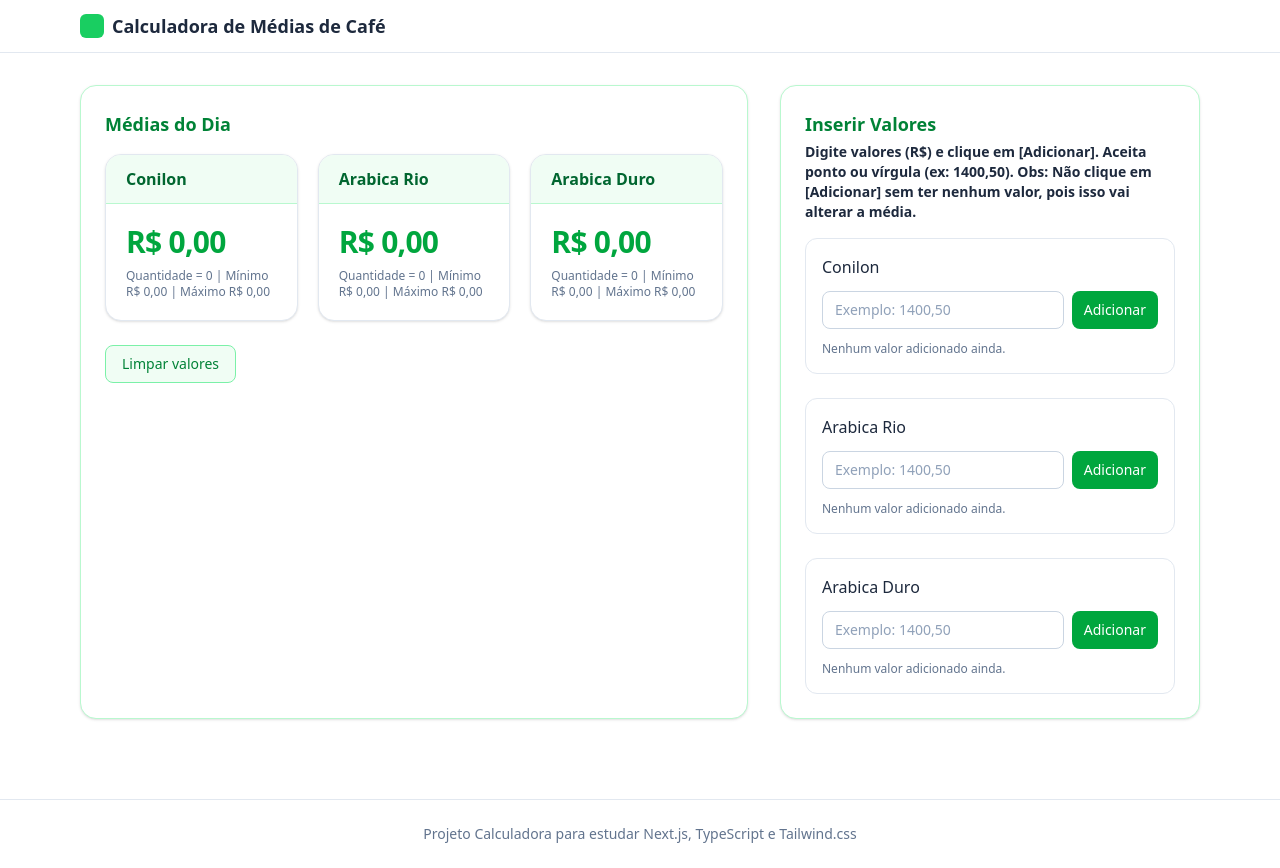
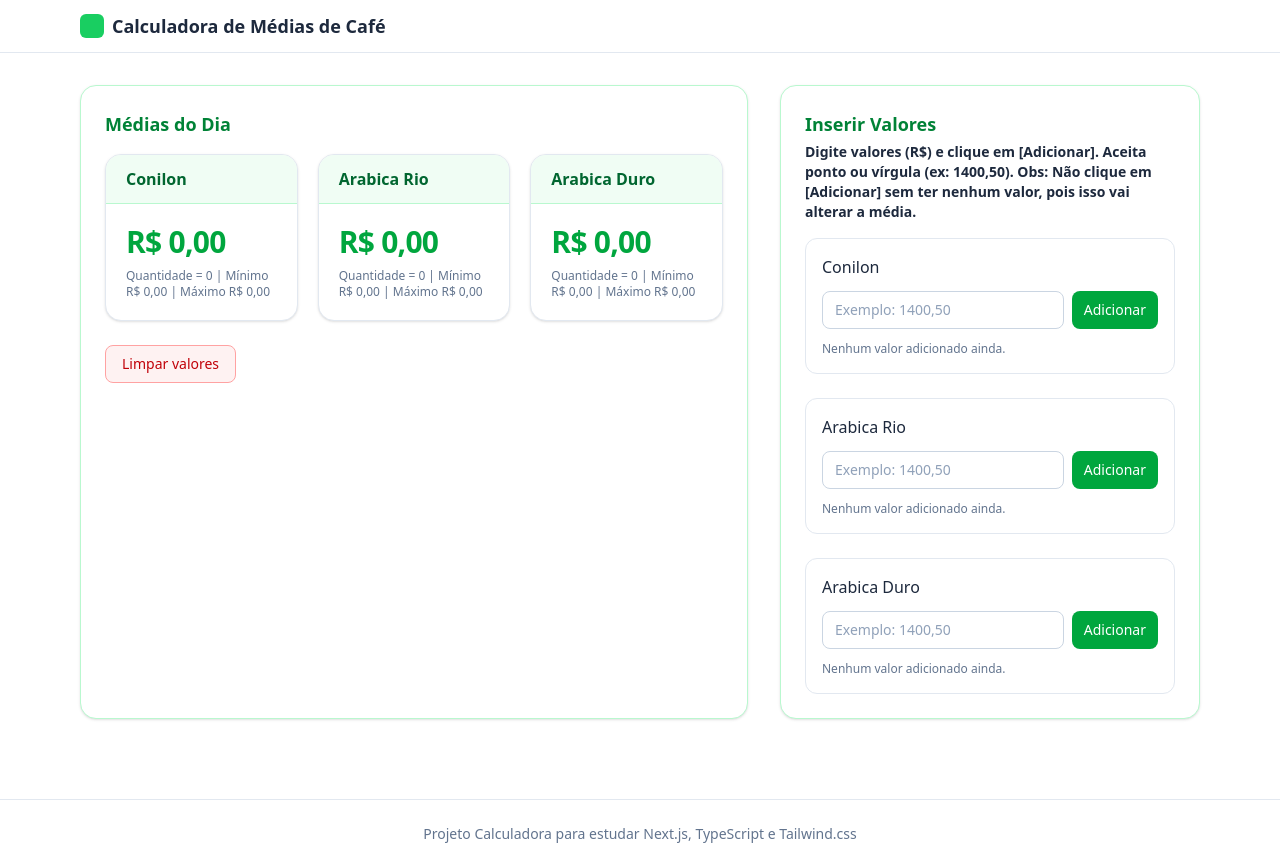
Before and after one commit to justRenzinza/calculadora-precos, a Next.js app: page / in a window 1280 px wide. Built offline with nearby package versions, Linux system fonts and the light colour scheme.

Commit message:
mais tailwind

```diff
--- a/src/app/page.tsx
+++ b/src/app/page.tsx
@@ -86,8 +86,8 @@ export default function Home() {
 				<div className="mt-6">
 					<button
 						onClick={resetAll}
-						className="rounded-lg border border-green-300 bg-green-50 px-4 py-2 text-sm font-medium text-green-700 hover:bg-green-100"
-					>
+						className="rounded-lg border border-red-300 bg-red-50 px-4 py-2 text-sm font-medium text-red-700
+						hover:bg-red-200 transform transition duration-200 hover:scale-105">
 						Limpar valores
 					</button>
 				</div>
@@ -98,7 +98,7 @@ export default function Home() {
 				<h2 className="text-lg font-semibold text-green-700">Inserir Valores</h2>
 				<p className="mb-4 mt-1 text-sm text-black-300 font-semibold">
 					Digite valores (R$) e clique em [Adicionar]. Aceita ponto ou vírgula (ex: 1400,50). Obs: Não clique em [Adicionar]
-          sem ter nenhum valor, pois isso vai alterar a média.
+					sem ter nenhum valor, pois isso vai alterar a média.
 				</p>
 
 				<div className="space-y-6">
```
